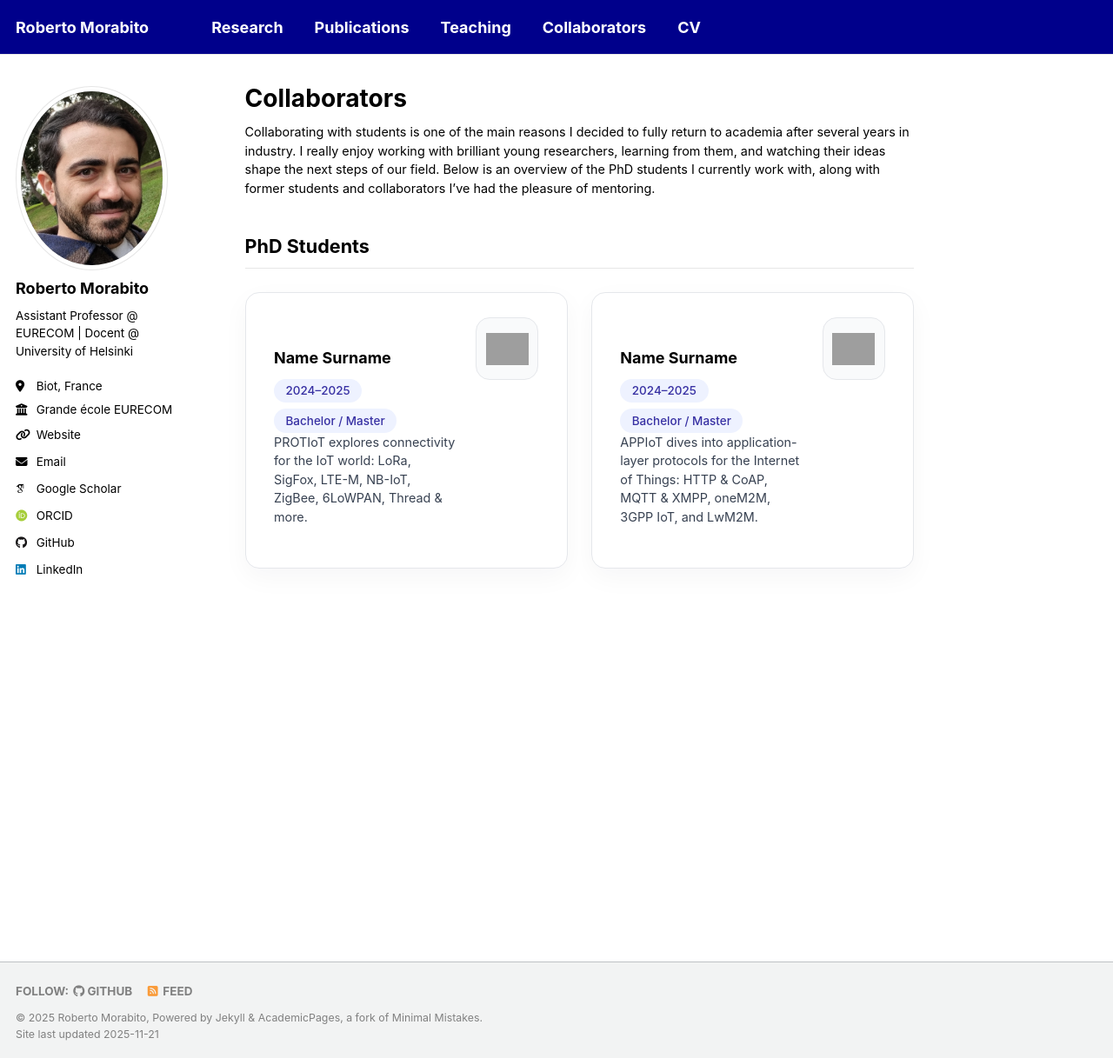
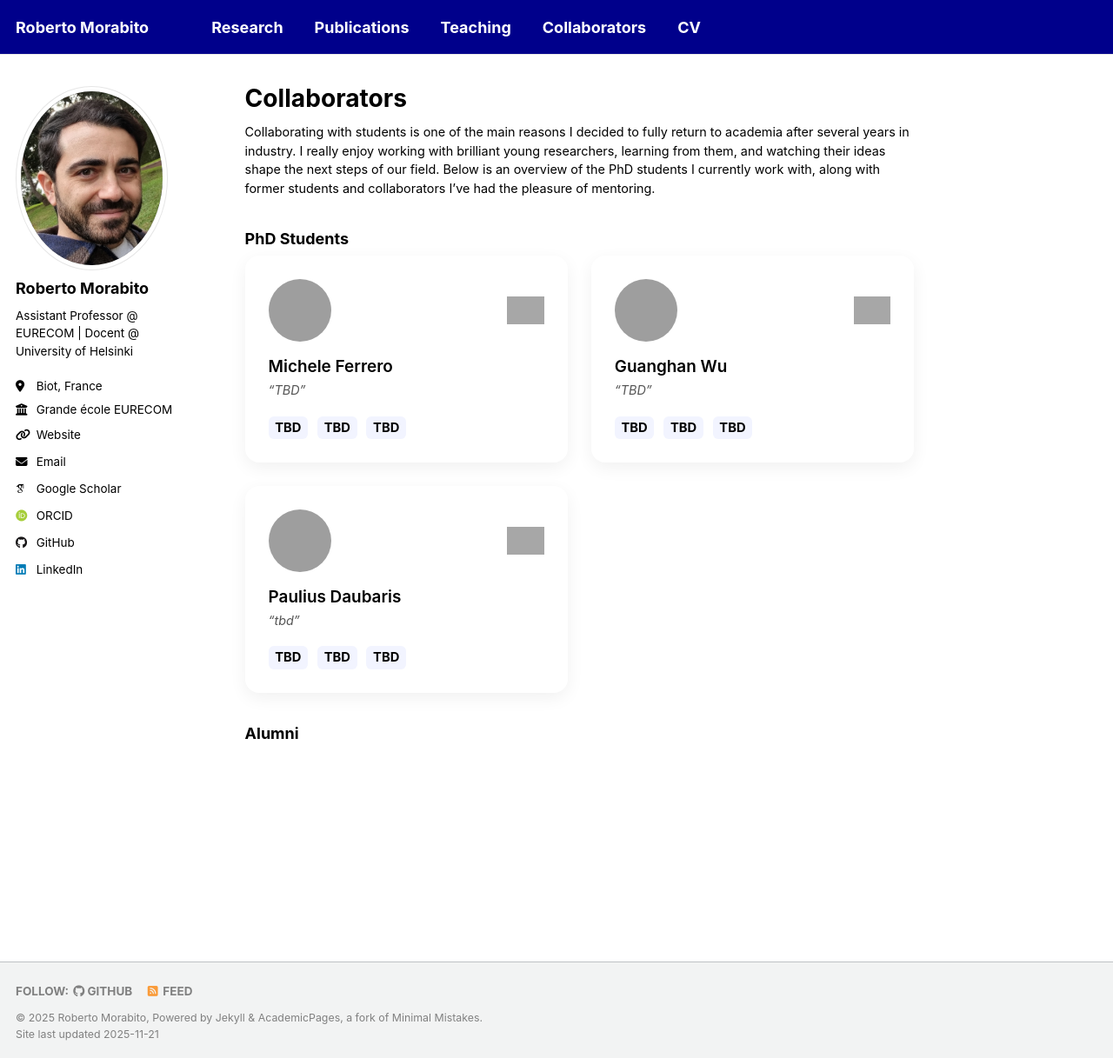
Before and after one commit to robertmora/robertmora.github.io, a Jekyll site: the page built from _pages/collaborators.html, in a window 1280 px wide and 1217 px high. Shown: the whole window at 87% size. Built offline with Jekyll 4.4.1, drawn with Linux system fonts in a browser that asks for light colours; some web fonts are replaced; a script that is not in the unit is left out; grey boxes are pictures that could not be loaded.

Commit message:
Update collaborators.html

```diff
--- a/_pages/collaborators.html
+++ b/_pages/collaborators.html
@@ -127,6 +127,79 @@ author_profile: true
   font-size: 15px;
 }
 
+/* Grid layout – same idea as teaching */
+.card-grid.collaborators-grid {
+  display: grid;
+  grid-template-columns: repeat(auto-fit, minmax(260px, 1fr));
+  gap: 1.5rem;
+}
+
+/* Card base */
+.collab-card {
+  background: #fff;
+  border-radius: 16px;
+  padding: 1.5rem;
+  box-shadow: 0 6px 20px rgba(0,0,0,0.06);
+  display: flex;
+  flex-direction: column;
+  justify-content: space-between;
+}
+
+/* Top row: avatar + institution logo */
+.collab-header {
+  display: flex;
+  align-items: center;
+  justify-content: space-between;
+  margin-bottom: 1rem;
+}
+
+.collab-avatar {
+  width: 72px;
+  height: 72px;
+  border-radius: 999px;
+  object-fit: cover;
+}
+
+.collab-logo {
+  height: 32px;
+  width: auto;
+  opacity: 0.9;
+}
+
+/* Text */
+.collab-name {
+  font-size: 1.05rem;
+  font-weight: 600;
+  margin: 0 0 0.25rem;
+}
+
+.collab-flag {
+  font-size: 1rem;
+  margin-left: 0.25rem;
+}
+
+.collab-topic {
+  font-size: 0.95rem;
+  font-style: italic;
+  color: #555;
+  margin: 0 0 0.75rem;
+}
+
+/* Tags – reuse from teaching if you have it */
+.collab-tags {
+  display: flex;
+  flex-wrap: wrap;
+  gap: 0.4rem;
+}
+
+.tag {
+  font-size: 0.75rem;
+  padding: 0.25rem 0.55rem;
+  border-radius: 999px;
+  background: #f2f4ff;
+  border: 1px solid #e0e4ff;
+  white-space: nowrap;
+}
 </style>
 
 <section class="collaborators-section">
@@ -138,51 +211,77 @@ author_profile: true
 </p>
 
 
-<div class="container">
-    <!-- Current colls -->
-    <section class="collaborators-block">
-      <h2 class="collaborators-heading">PhD Students</h2>
-
-      <div class="coll-grid coll-grid--two-cols">
-        <!-- PROTIoT -->
-        <article class="coll-card">
-          <div class="coll-main">
-            <h3 class="coll-title">Name Surname</h3>
-
-            <div class="coll-tags">
-              <span class="coll-badge">2024–2025</span>
-              <span class="coll-badge">Bachelor / Master</span>
+<h3>PhD Students</h3>
+  <div class="card-grid collaborators-grid">
+    <!-- Michele -->
+    <article class="collab-card">
+      <div class="collab-header">
+        <img src="https://www.eurecom.eu/fr/people/ferrero-michele/pictures/ferrero-michele.jpg" alt="Michele Ferrero"
+             class="collab-avatar">
+        <img src="https://upload.wikimedia.org/wikipedia/commons/thumb/3/31/Eurecom.svg/1200px-Eurecom.svg.png" alt="EURECOM" class="collab-logo">
       </div>
-
-            <p class="coll-description">
-              PROTIoT explores connectivity for the IoT world: LoRa, SigFox, LTE-M, NB-IoT, ZigBee, 6LoWPAN, Thread & more.
+      <div class="collab-body">
+        <h4 class="collab-name">
+          Michele Ferrero
+        </h4>
+        <p class="collab-topic">
+          “TBD”
         </p>
+        <div class="collab-tags">
+          <span class="tag">TBD</span>
+          <span class="tag">TBD</span>
+          <span class="tag">TBD</span>
         </div>
-          <div class="coll-side">
-            <img src="https://upload.wikimedia.org/wikipedia/commons/3/31/Eurecom.svg" alt="EURECOM">
       </div>
     </article>
 
-        <!-- APPIoT -->
-        <article class="coll-card">
-          <div class="coll-main">
-            <h3 class="coll-title">Name Surname</h3>
+    <!-- Hann -->
+    <article class="collab-card">
+      <div class="collab-header">
+        <img src="https://scholar.google.com/citations/images/avatar_scholar_128.png" alt="Guanghan Wu"
+             class="collab-avatar">
+        <img src="https://upload.wikimedia.org/wikipedia/en/thumb/8/84/University_of_Helsinki.svg/1125px-University_of_Helsinki.svg.png" alt="University of Helsinki" class="collab-logo">
+      </div>
+      <div class="collab-body">
+        <h4 class="collab-name">
+          Guanghan Wu
+        </h4>
+        <p class="collab-topic">
+          “TBD”
+        </p>
+        <div class="collab-tags">
+          <span class="tag">TBD</span>
+          <span class="tag">TBD</span>
+          <span class="tag">TBD</span>
+        </div>
+      </div>
+    </article>
 
-            <div class="coll-tags">
-              <span class="coll-badge">2024–2025</span>
-              <span class="coll-badge">Bachelor / Master</span>
+    <!-- Paulius -->
+    <article class="collab-card">
+      <div class="collab-header">
+        <img src="https://csdl-images.ieeecomputer.org/mags/so/2024/01/figures/daubaris.a1-3320742.gif" alt="Paulius Daubaris"
+             class="collab-avatar">
+        <img src="https://scholar.google.com/citations/images/avatar_scholar_128.png" alt="Paulius Daubaris" class="collab-logo">
       </div>
-
-            <p class="coll-description">
-              APPIoT dives into application-layer protocols for the Internet of Things: HTTP & CoAP, MQTT & XMPP, oneM2M, 3GPP IoT, and LwM2M.
+      <div class="collab-body">
+        <h4 class="collab-name">
+          Paulius Daubaris
+        </h4>
+        <p class="collab-topic">
+          “tbd”
         </p>
+        <div class="collab-tags">
+          <span class="tag">TBD</span>
+          <span class="tag">TBD</span>
+          <span class="tag">TBD</span>
         </div>
-          <div class="coll-side">
-            <img src="https://upload.wikimedia.org/wikipedia/commons/3/31/Eurecom.svg" alt="EURECOM">
       </div>
     </article>
   </div>
-    </section>
 
+  <h3>Alumni</h3>
+  <div class="card-grid collaborators-grid">
+    <!-- Repeat same card structure for alumni -->
   </div>
 </section>
```
Lines whose indentation alone changed are shown as unchanged.
